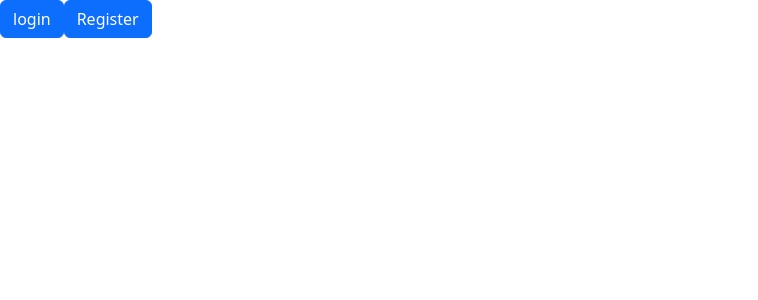
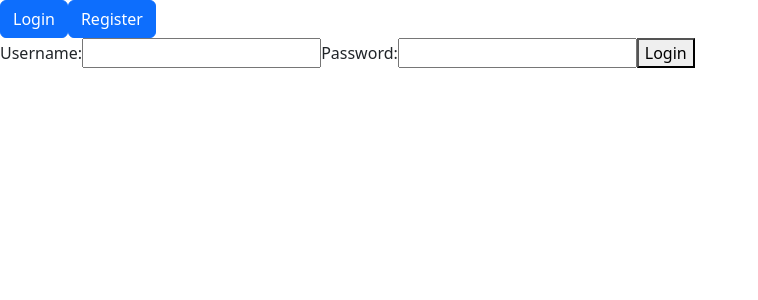
Before and after one commit to AlTheMan/Fullstack-Journal-Frontend, a React (Vite) app: page / in a window 1280 px wide. Shown: the top 300 px of the page, without its empty margins (0-758 px from the left). Built offline with nearby package versions, Linux system fonts and the light colour scheme.

Commit message:
login form

```diff
--- /dev/null
+++ b/src/components/LoginForm.tsx
@@ -0,0 +1,32 @@
+// LoginForm.tsx
+import React, { useState } from 'react';
+
+interface LoginFormProps {
+  onSubmit: (username: string, password: string) => void;
+}
+
+const LoginForm: React.FC<LoginFormProps> = ({ onSubmit }) => {
+  const [username, setUsername] = useState('');
+  const [password, setPassword] = useState('');
+
+  const handleSubmit = (event: React.FormEvent<HTMLFormElement>) => {
+    event.preventDefault();
+    onSubmit(username, password);
+  };
+
+  return (
+    <form onSubmit={handleSubmit}>
+      <label>
+        Username:
+        <input type="text" value={username} onChange={(event) => setUsername(event.target.value)} />
+      </label>
+      <label>
+        Password:
+        <input type="password" value={password} onChange={(event) => setPassword(event.target.value)} />
+      </label>
+      <button type="submit">Login</button>
+    </form>
+  );
+};
+
+export default LoginForm;
--- a/src/pages/HomePage.tsx
+++ b/src/pages/HomePage.tsx
@@ -1,13 +1,21 @@
-import Button from "../components/Button";
+// HomePage.tsx
+import React from 'react';
+import Button from '../components/Button';
+import LoginForm from '../components/LoginForm';
 
+const HomePage = () => {
+  const handleLoginFormSubmit = (username: string, password: string) => {
+    // Handle the form submission logic here
+    console.log('Submitted from HomePage:', username, password);
+  };
 
-const HomePage = () =>{
-    return (
-        <div>
-            <Button onClick={()=>console.log('clicked')}> login</Button>
-            <Button onClick={()=>console.log('clicked')}> Register</Button>
-        </div>
-    )
-}
+  return (
+    <div>
+      <Button onClick={() => console.log('Login clicked')}>Login</Button>
+      <Button onClick={() => console.log('Register clicked')}>Register</Button>
+      <LoginForm onSubmit={handleLoginFormSubmit} />
+    </div>
+  );
+};
 
 export default HomePage;
```
